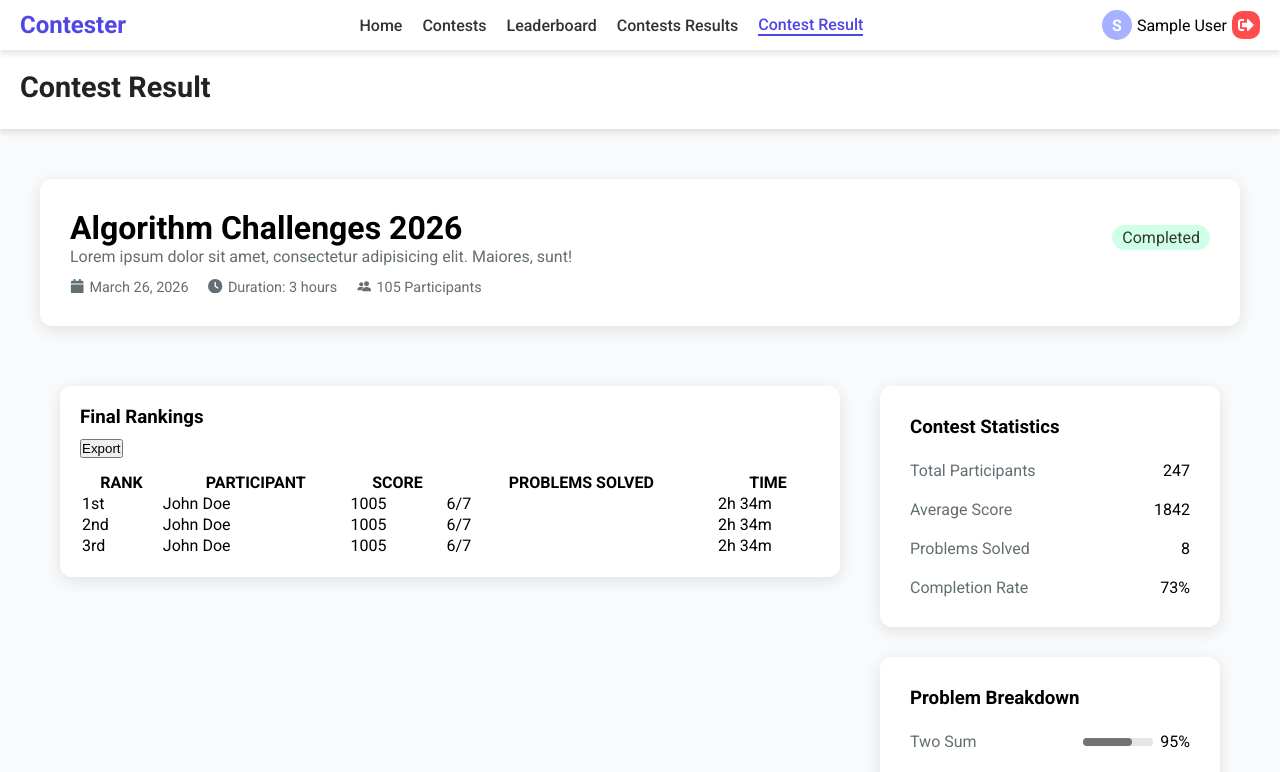
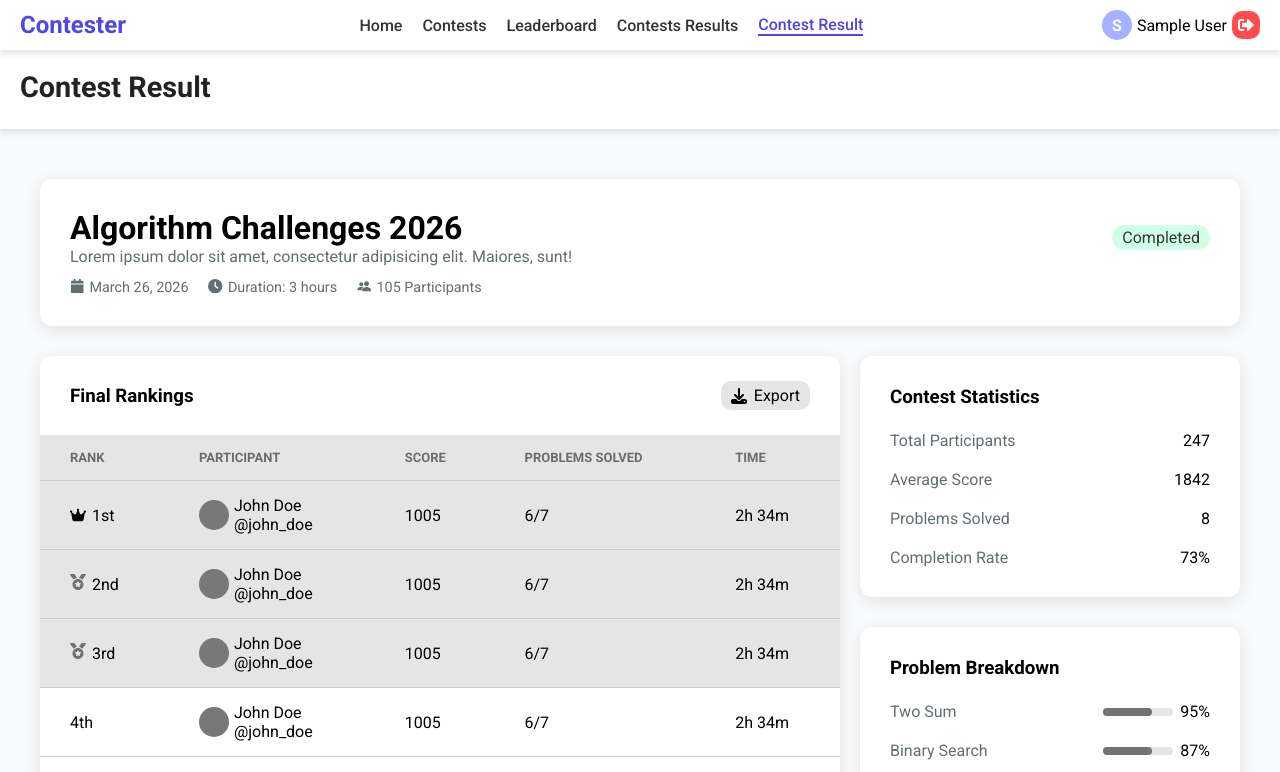
Before and after one commit to oiibar/Contester, a React (Create React App) app in the folder client/: page /result in a window 1280 px wide. Shown: the top 772 px of the page. Built offline with nearby package versions, Linux system fonts and the light colour scheme; no server answers; sample sign-in values are in the browser's storage.

Commit message:
finish single contest results page markdown & styles

```diff
--- a/client/src/components/ContestResults/QuickActions/QuickActions.jsx
+++ b/client/src/components/ContestResults/QuickActions/QuickActions.jsx
@@ -1,14 +1,26 @@
 import React from 'react';
 import './QuickActions.scss';
+import { FaDownload } from 'react-icons/fa6';
+import { FaShare } from 'react-icons/fa6';
+import { MdOutlineAnalytics } from 'react-icons/md';
 
 const QuickActions = () => {
   return (
     <div className="actions-section">
       <h3>Quick Actions</h3>
       <div className="buttons">
-        <div>Download Results</div>
-        <div>Share Contest</div>
-        <div>View Analytics</div>
+        <div className="action-button">
+          <FaDownload />
+          Download Results
+        </div>
+        <div className="action-button">
+          <FaShare />
+          Share Contest
+        </div>
+        <div className="action-button">
+          <MdOutlineAnalytics />
+          View Analytics
+        </div>
       </div>
     </div>
   );
--- a/client/src/components/ContestResults/QuickActions/QuickActions.scss
+++ b/client/src/components/ContestResults/QuickActions/QuickActions.scss
@@ -24,3 +24,10 @@
   border-radius: 10px;
   background-color: #E5E5E5;
 }
+
+.action-button {
+  display: flex;
+  align-items: center;
+  justify-content: center;
+  gap: 7px;
+}
--- a/client/src/components/ContestResults/Rankings/Rankings.jsx
+++ b/client/src/components/ContestResults/Rankings/Rankings.jsx
@@ -1,39 +1,119 @@
 import React from 'react';
 import './Rankings.scss';
+import { FaDownload } from 'react-icons/fa6';
+import { FaCrown } from 'react-icons/fa6';
+import { FaMedal } from 'react-icons/fa';
 
 const Rankings = () => {
   return (
-    <div className="section">
-      <div>
+    <div className="section-rankings">
+      <div className="rankings-header">
         <h3>Final Rankings</h3>
-        <button>Export</button>
+        <div className="action-button">
+          <FaDownload />
+          Export
+        </div>
       </div>
-      <table>
+
+      <table className="rankings-table">
         <tbody>
-          <tr>
+          <tr className="gray-background">
             <th>RANK</th>
             <th>PARTICIPANT</th>
             <th>SCORE</th>
             <th>PROBLEMS SOLVED</th>
             <th>TIME</th>
           </tr>
-          <tr>
-            <td>1st</td>
-            <td>John Doe</td>
+          <tr className="gray-background">
+            <td>
+              <div className="rank">
+                <FaCrown />
+                <p>1st</p>
+              </div>
+            </td>
+            <td>
+              <div className="participant">
+                <div className="user-profile"></div>
+                <div>
+                  <p>John Doe</p>
+                  <p>@john_doe</p>
+                </div>
+              </div>
+            </td>
+            <td>1005</td>
+            <td>6/7</td>
+            <td>2h 34m</td>
+          </tr>
+          <tr className="gray-background">
+            <td>
+              <div className="rank rank-secondary">
+                <div className="rank-icon">
+                  <FaMedal />
+                </div>
+                <p>2nd</p>
+              </div>
+            </td>
+            <td>
+              <div className="participant">
+                <div className="user-profile"></div>
+                <div>
+                  <p>John Doe</p>
+                  <p>@john_doe</p>
+                </div>
+              </div>
+            </td>
+            <td>1005</td>
+            <td>6/7</td>
+            <td>2h 34m</td>
+          </tr>
+          <tr className="gray-background">
+            <td>
+              <div className="rank rank-secondary">
+                <div className="rank-icon">
+                  <FaMedal />
+                </div>
+                <p>3rd</p>
+              </div>
+            </td>
+            <td>
+              <div className="participant">
+                <div className="user-profile"></div>
+                <div>
+                  <p>John Doe</p>
+                  <p>@john_doe</p>
+                </div>
+              </div>
+            </td>
             <td>1005</td>
             <td>6/7</td>
             <td>2h 34m</td>
           </tr>
           <tr>
-            <td>2nd</td>
-            <td>John Doe</td>
+            <td>4th</td>
+            <td>
+              <div className="participant">
+                <div className="user-profile"></div>
+                <div>
+                  <p>John Doe</p>
+                  <p>@john_doe</p>
+                </div>
+              </div>
+            </td>
             <td>1005</td>
             <td>6/7</td>
             <td>2h 34m</td>
           </tr>
           <tr>
-            <td>3rd</td>
-            <td>John Doe</td>
+            <td>5th</td>
+            <td>
+              <div className="participant">
+                <div className="user-profile"></div>
+                <div>
+                  <p>John Doe</p>
+                  <p>@john_doe</p>
+                </div>
+              </div>
+            </td>
             <td>1005</td>
             <td>6/7</td>
             <td>2h 34m</td>
--- a/client/src/components/ContestResults/Rankings/Rankings.scss
+++ b/client/src/components/ContestResults/Rankings/Rankings.scss
@@ -1,12 +1,81 @@
 @import "app/styles/_variables";
 
-.section {
+.section-rankings {
   background-color: #fff;
   border-radius: 12px;
   box-shadow: 0 4px 16px rgba(0, 0, 0, 0.1);
   overflow: hidden;
-  padding: 20px;
   display: flex;
   flex-direction: column;
-  gap: 13px;
 }
+
+.rankings-header {
+  display: flex;
+  justify-content: space-between;
+  align-items: center;
+  padding: 25px 30px;
+}
+
+.rankings-header h3 {
+  margin-bottom: 0;
+}
+
+.rankings-table {
+  //background-color: #E5E5E5;
+  width: 100%;
+  border-collapse: collapse;
+  text-align: left;
+}
+
+.gray-background {
+  background-color: #E5E5E5;
+}
+
+.rankings-table td,
+.rankings-table th {
+  padding: 15px 30px;
+  border-bottom: 1px solid #ccc;
+}
+
+.rankings-table th {
+  color: #6c6c6c;
+  font-size: 13px;
+}
+
+.rank {
+  display: flex;
+  align-items: center;
+  gap: 6px;
+}
+
+.rank-secondary .rank-icon {
+  opacity: 50%;
+}
+
+.rankings-table tbody tr:last-child td {
+  border-bottom: none;
+}
+
+tbody tr {
+  padding: 20px;
+}
+
+.user-profile {
+  background-color: #787878;
+  width: 30px;
+  height: 30px;
+  border-radius: 50%;
+}
+
+.participant {
+  display: flex;
+  align-items: center;
+  gap: 5px;
+}
+
+.action-button {
+  text-align: center;
+  padding: 5px 10px;
+  border-radius: 10px;
+  background-color: #E5E5E5;
+}
--- a/client/src/pages/ContestResult/ContestResult.jsx
+++ b/client/src/pages/ContestResult/ContestResult.jsx
@@ -15,7 +15,9 @@ const ContestResult = () => {
     <>
       <PageHeader>Contest Result</PageHeader>
       <div className="contests-container">
-        <DetailsHeader />
+        <div className="header-section">
+          <DetailsHeader />
+        </div>
         <div className="wrapper">
           <div className="content">
             <Rankings />
--- a/client/src/pages/ContestResult/ContestResult.scss
+++ b/client/src/pages/ContestResult/ContestResult.scss
@@ -6,24 +6,26 @@
   display: flex;
   flex-direction: column;
   width: 100%;
-  gap: 40px;
+  gap: 30px;
 }
 
+.header-section {
+  width: 100%;
+}
 
 .wrapper {
   display: flex;
+  flex: 1;
+  gap: 20px;
+}
+
+.content {
   flex: 1;
 }
 
 .sidebar {
   width: 380px;
-  padding: 20px;
   display: flex;
   flex-direction: column;
   gap: 30px;
 }
-
-.content {
-  flex: 1;
-  padding: 20px;
-}
```
